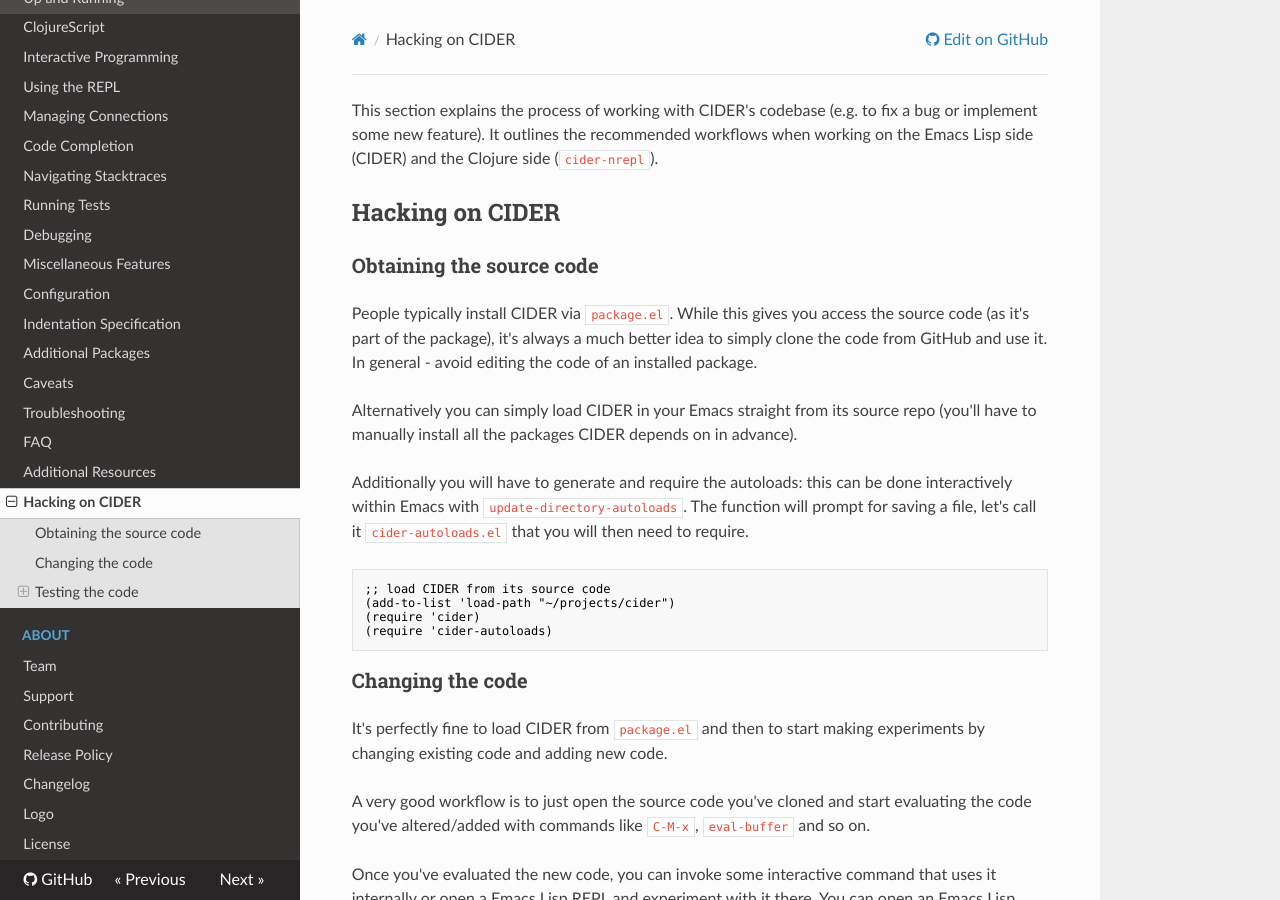
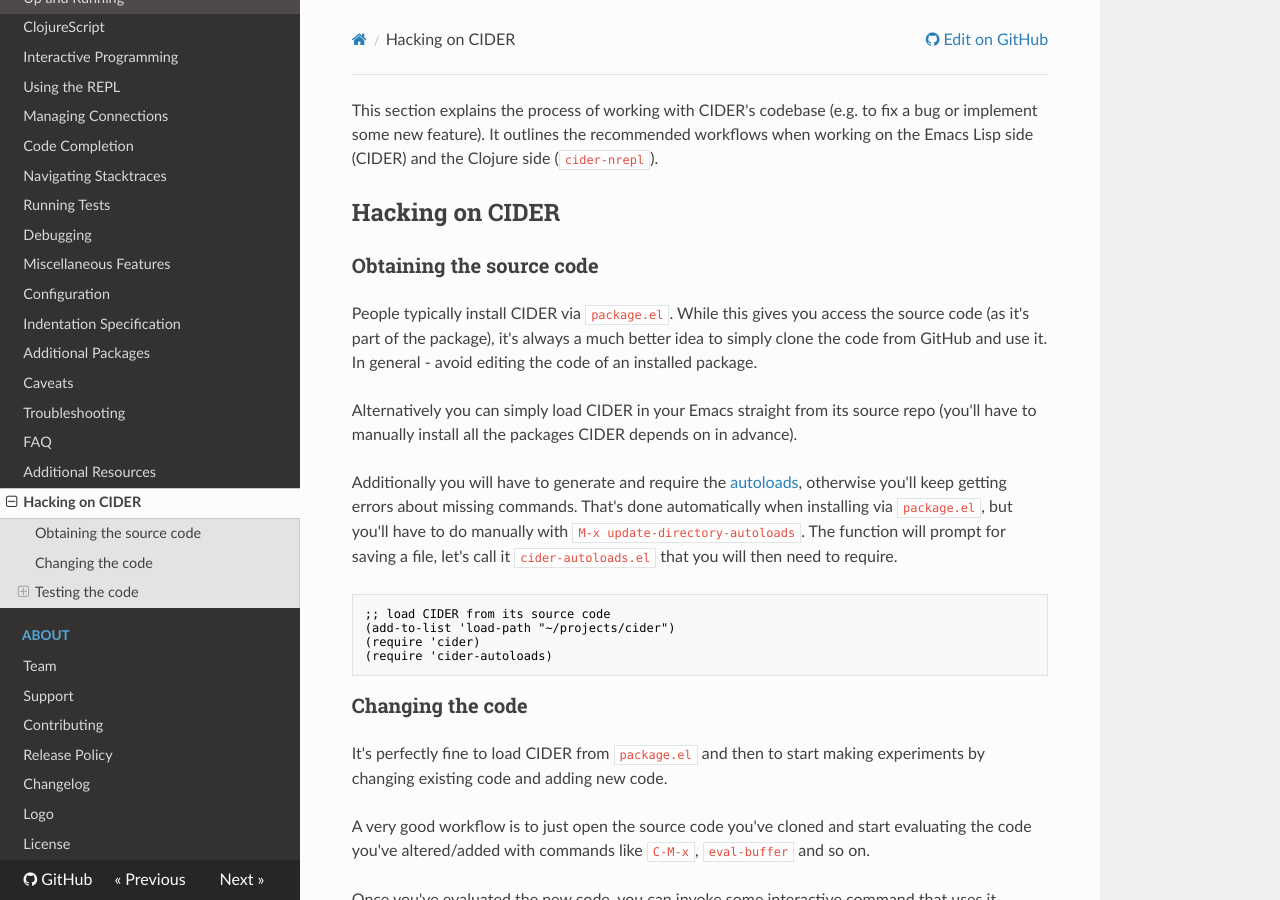
Before and after one commit to clojure-emacs/cider, an MkDocs documentation site: the page built from doc/hacking_on_cider.md, in a window 1280 px wide and 900 px high. Built offline with MkDocs 1.6.1, drawn with Linux system fonts in a browser that asks for light colours; nearby versions of some CDN libraries; old or Windows-style settings are respelled for this version of MkDocs.

Commit message:
Extend the section on autoloads in the manual

````diff
--- a/doc/hacking_on_cider.md
+++ b/doc/hacking_on_cider.md
@@ -15,10 +15,13 @@
 repo (you'll have to manually install all the packages CIDER depends on
 in advance).
 
-Additionally you will have to generate and require the autoloads: this can be
-done interactively within Emacs with `update-directory-autoloads`. The function
-will prompt for saving a file, let's call it `cider-autoloads.el` that you will
-then need to require.
+Additionally you will have to generate and require the
+[autoloads](https://www.gnu.org/software/emacs/manual/html_node/elisp/Autoload.html),
+otherwise you'll keep getting errors about missing commands.
+That's done automatically when installing via `package.el`, but you'll
+have to do manually with `M-x update-directory-autoloads`. The
+function will prompt for saving a file, let's call it
+`cider-autoloads.el` that you will then need to require.
 
 ```el
 ;; load CIDER from its source code
````
